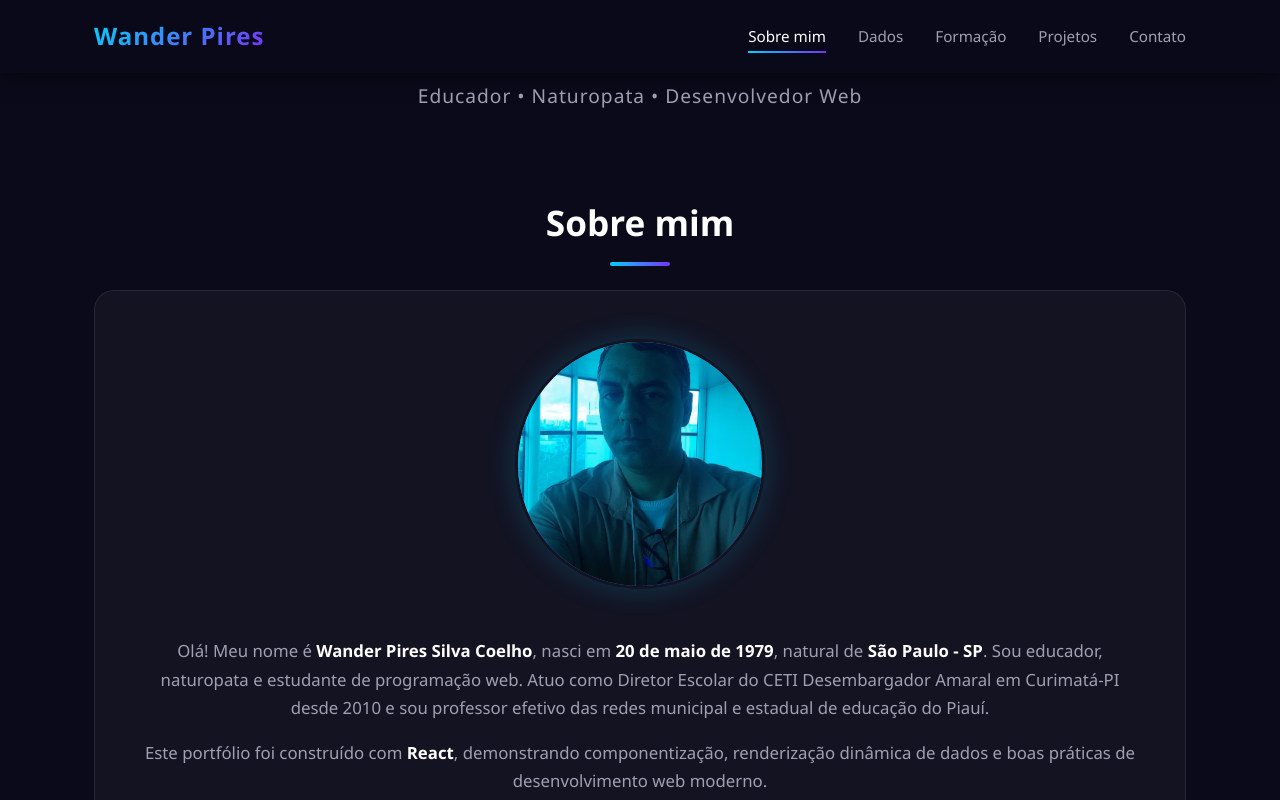
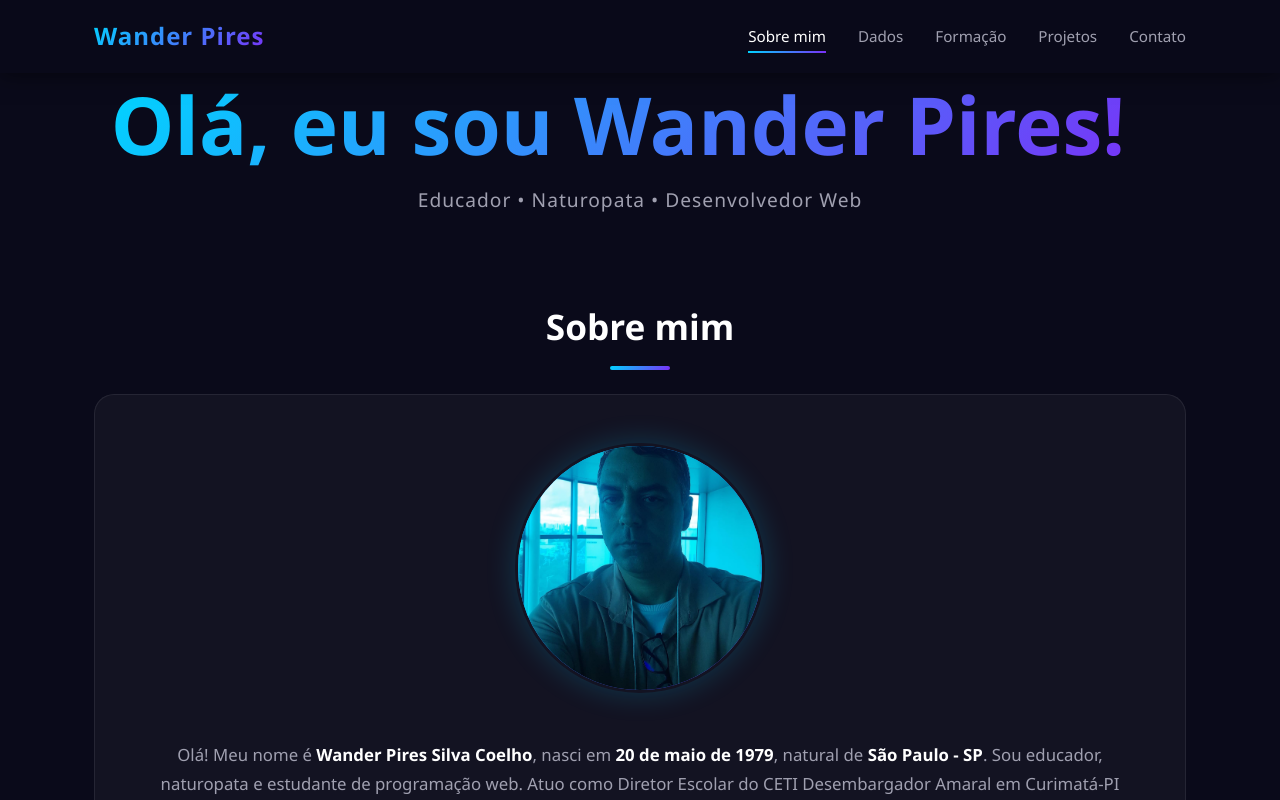
Before and after one commit to WanderPiresAcademico/wanderpsc-portfolioat2-wander-pires, a React (Vite) app: page / in a window 1280 px wide. Shown: the top 800 px of the page. Built offline with nearby package versions, Linux system fonts and the light colour scheme.

Commit message:
Hero com Ola eu sou Wander Pires apenas na aba Sobre

```diff
--- a/src/App.jsx
+++ b/src/App.jsx
@@ -15,7 +15,7 @@ function App() {
   return (
     <DadosProvider>
       <Header abaAtiva={abaAtiva} setAbaAtiva={setAbaAtiva} />
-      <Hero />
+      {abaAtiva === "sobre" && <Hero />}
       <main>
         {abaAtiva === "sobre" && <SobreMim />}
         {abaAtiva === "dados" && <DadosPessoais />}
--- a/src/components/Hero.jsx
+++ b/src/components/Hero.jsx
@@ -4,6 +4,7 @@ function Hero() {
   return (
     <section className="hero">
       <div className="hero__conteudo">
+        <h1 className="hero__nome">Olá, eu sou Wander Pires!<span className="hero__cursor">|</span></h1>
         <p className="hero__subtitulo">Educador &bull; Naturopata &bull; Desenvolvedor Web</p>
       </div>
     </section>
```
